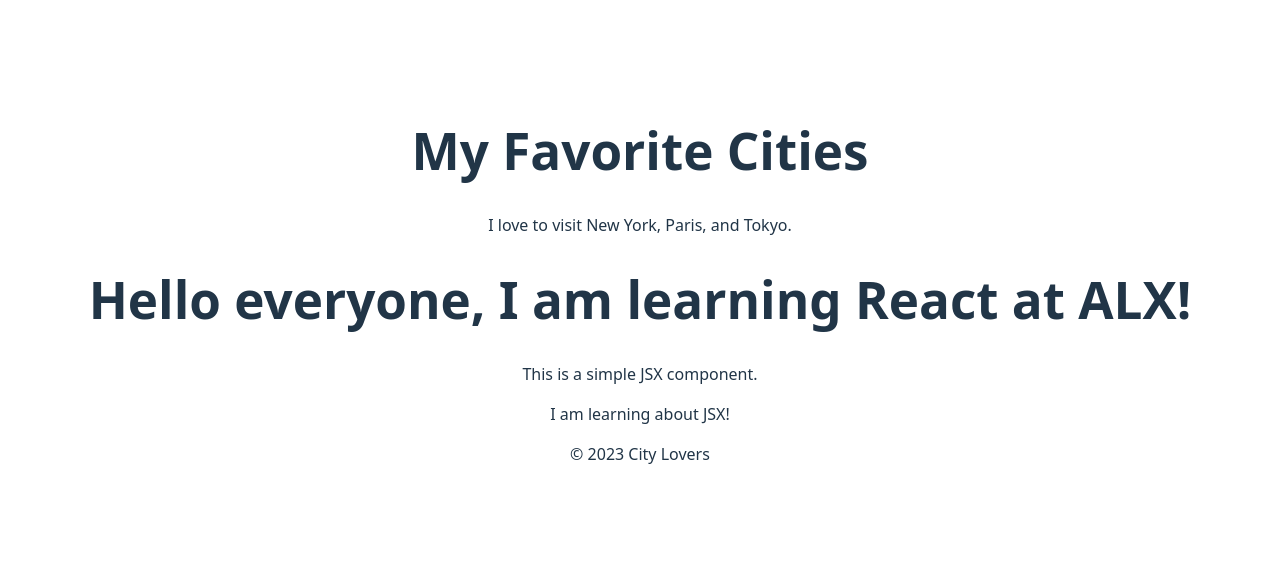
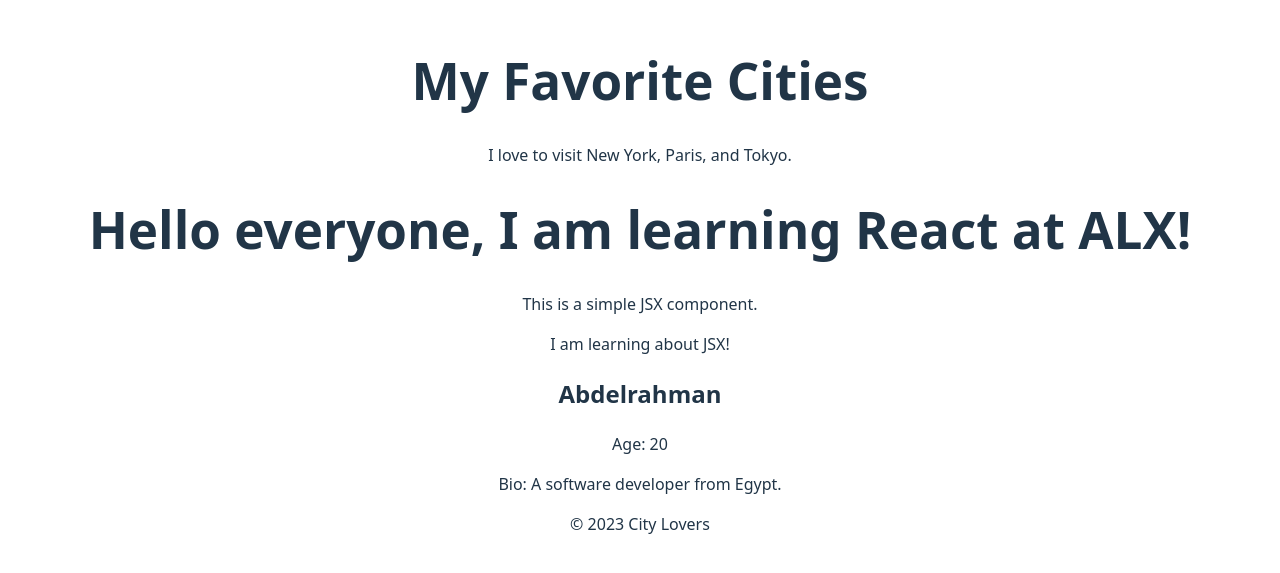
Before and after one commit to abdelrahmanelsafty75/alx-fe-reactjs, a React (Vite) app in the folder alx-react-app/: page / in a window 1280 px wide. Shown: the part 115-688 px from the top of the page. Built offline with nearby package versions, Linux system fonts and the light colour scheme.

Commit message:
testing props

```diff
--- a/alx-react-app/src/App.jsx
+++ b/alx-react-app/src/App.jsx
@@ -3,6 +3,7 @@ import WelcomeMessage from './components/WelcomeMessage'
 import Header from './components/Header.jsx'
 import MainContent from './components/MainContent.jsx'
 import Footer from './components/Footer.jsx'
+import UserProfile from './components/UserProfile.jsx'
 
 function App() {
   return (
@@ -10,6 +11,7 @@ function App() {
       <Header />
       <MainContent />
       <WelcomeMessage />
+      <UserProfile name="Abdelrahman" age={20} bio="A software developer from Egypt." />
       <Footer />
     </>
   )
```
